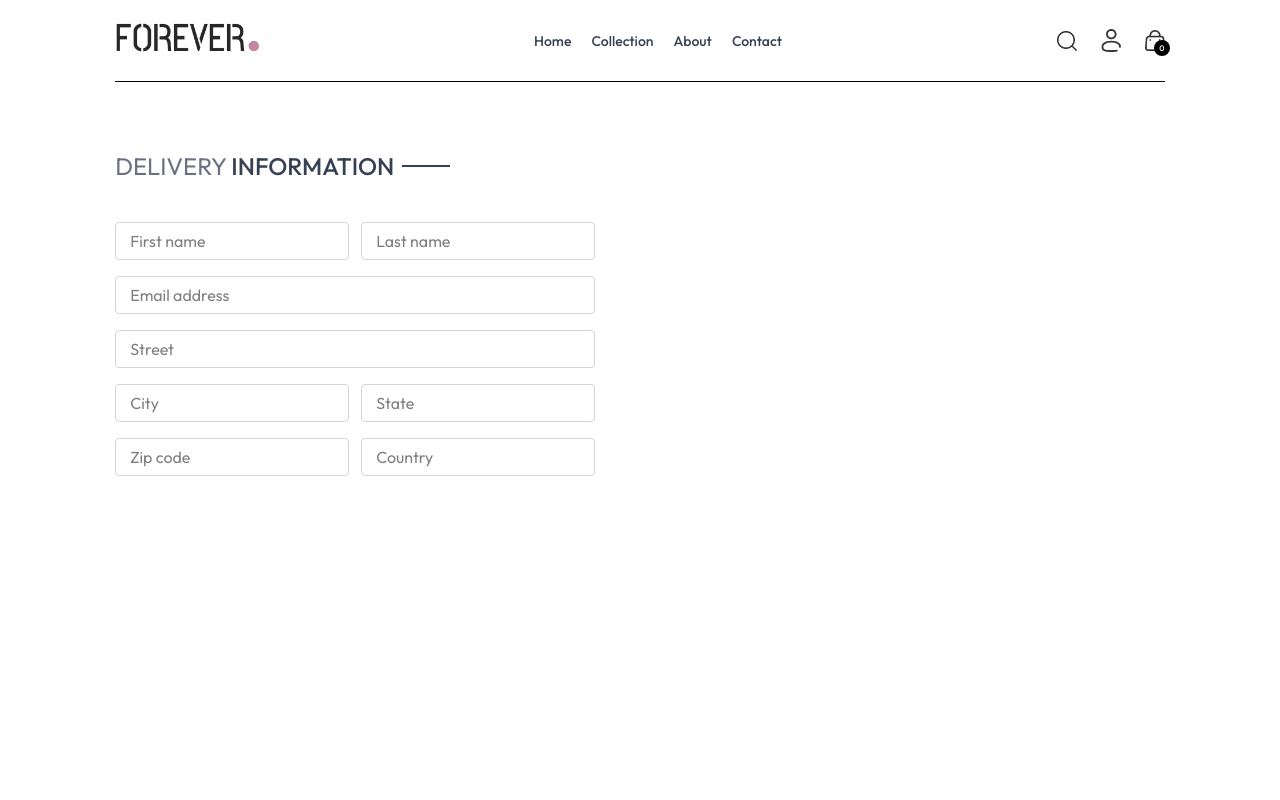
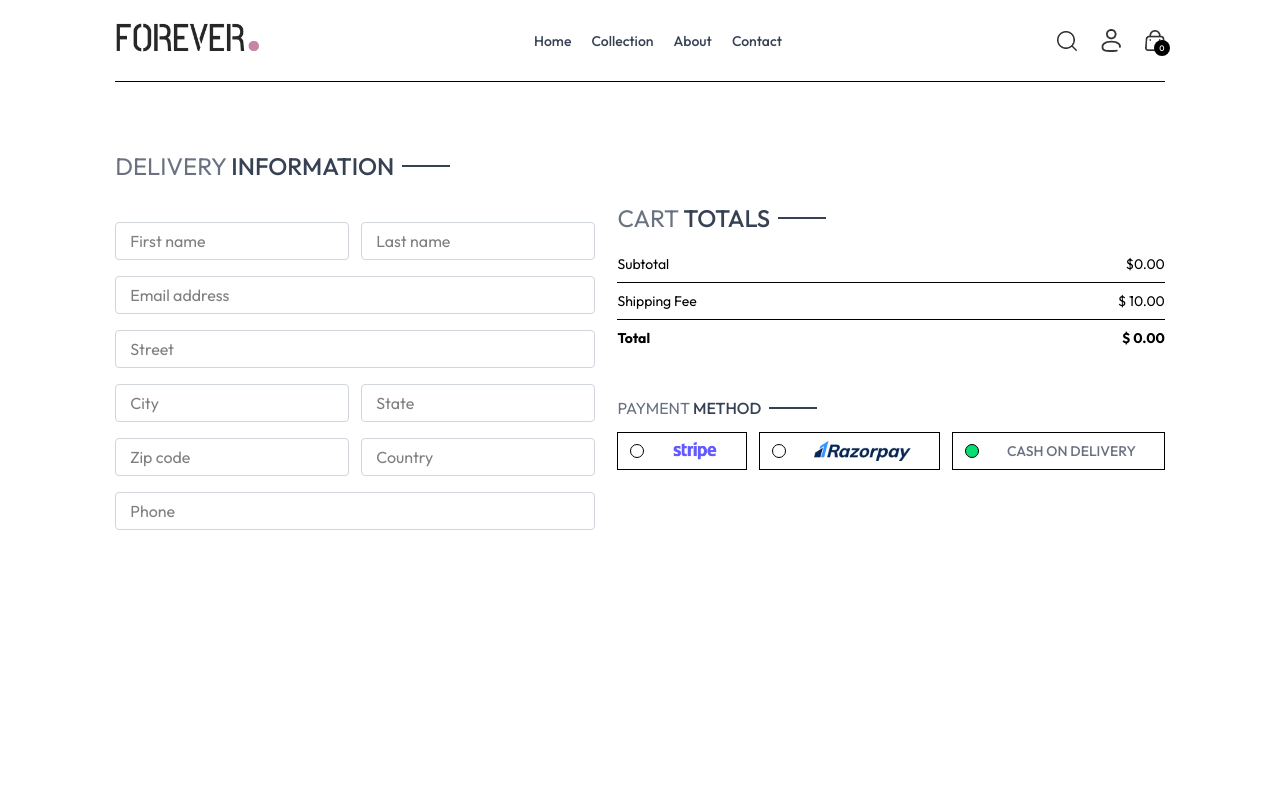
Before and after one commit to mahimaanchra/mern-ecommerce-stripe, a React (Vite) app in the folder Frontend/: page /placeorder in a window 1280 px wide. Shown: the top 800 px of the page. Built offline with nearby package versions, Linux system fonts and the light colour scheme.

Commit message:
payment mathod ui

```diff
--- a/Frontend/src/pages/PlaceOrder.jsx
+++ b/Frontend/src/pages/PlaceOrder.jsx
@@ -1,7 +1,12 @@
-import React from 'react'
+import React, { useState } from 'react'
 import Title from '../components/Title'
+import CartTotal from '../components/CartTotal';
+import { assets } from '../assets/frontend_assets/assets';
 
 const PlaceOrder = () => {
+
+  const [method , setMethod] = useState('cod');
+
   return (
     <div className='flex flex-col sm:flex-row justify-between gap-4 pt-5 sm:pt-14 min-h-[80vh] border-t'>
       {/*Left Side*/}
@@ -25,6 +30,30 @@
    <input className='border border-gray-300 rounded py-1.5 px-3.5 w-full' type='text' placeholder='Zip code'/>
    <input className='border border-gray-300 rounded py-1.5 px-3.5 w-full' type='text' placeholder='Country'/>
     </div>
+    <input className='border border-gray-300 rounded py-1.5 px-3.5 w-full' type='number' placeholder='Phone'/>
+      </div>
+      {/*Right Side*/}
+      <div className='mt-8'>
+       <div className='mt-8 min-w-80'>
+        <CartTotal/>
+       </div>
+       <div className='mt-12'>
+       <Title text1={'PAYMENT'} text2={'METHOD'}/>
+       <div className='flex gap-3 flex-col lg:flex-row'>
+        <div onClick={()=>setMethod('stripe')} className='flex items-center gap-3 border p-2 px-3 cursor-pointer'>
+        <p className={` ${method === 'stripe' ? 'bg-green-400' : ''} min-w-3.5 h-3.5 border rounded-full`}></p>
+        <img className='h-5 mx-4' src={assets.stripe_logo} alt="" />
+        </div>
+        <div onClick={()=>setMethod('razorpay')} className='flex items-center gap-3 border p-2 px-3 cursor-pointer'>
+        <p className={` ${method === 'razorpay' ? 'bg-green-400' : ''} min-w-3.5 h-3.5 border rounded-full`}></p>
+        <img className='h-5 mx-4' src={assets.razorpay_logo} alt="" />
+        </div>
+        <div onClick={()=>setMethod('cod')} className='flex items-center gap-3 border p-2 px-3 cursor-pointer'>
+        <p className={` ${method === 'cod' ? 'bg-green-400' : ''} min-w-3.5 h-3.5 border rounded-full`}></p>
+        <p className='text-gray-500 text-sm font-medium mx-4'>CASH ON DELIVERY</p>
+        </div>
+       </div>
+       </div>
       </div>
     </div>
   )
```
